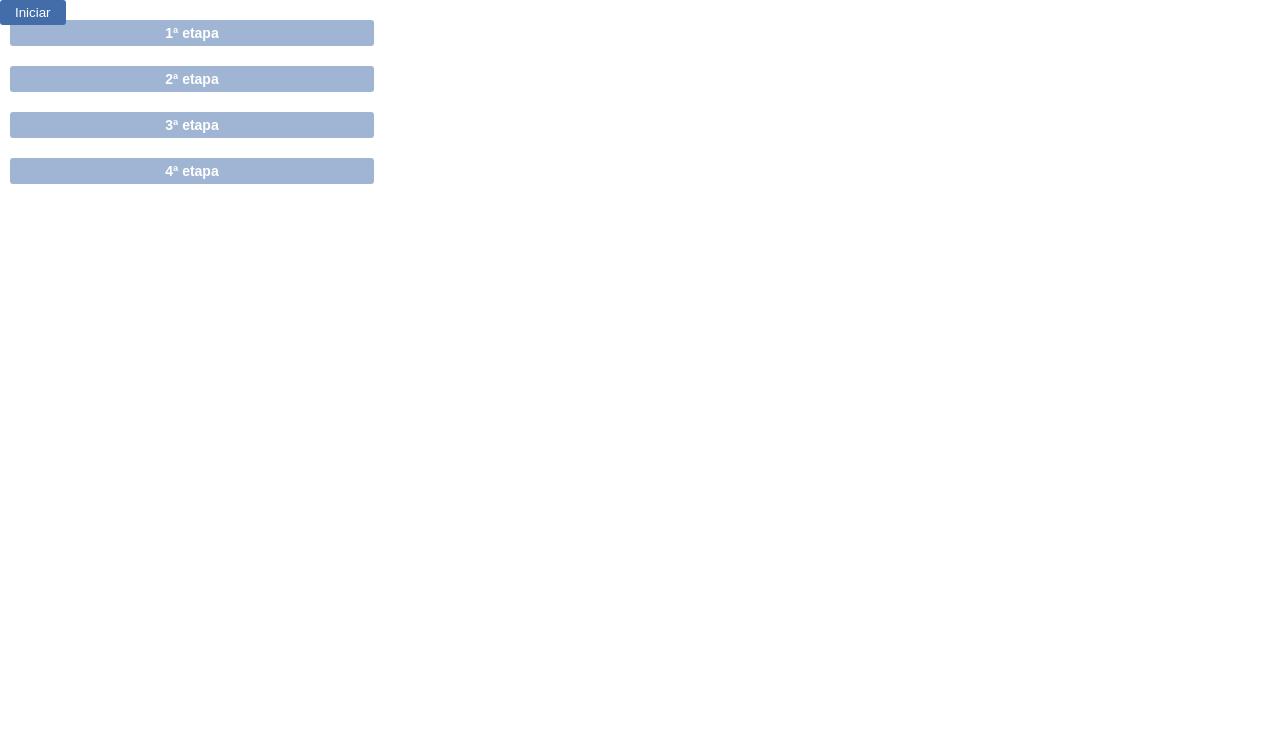
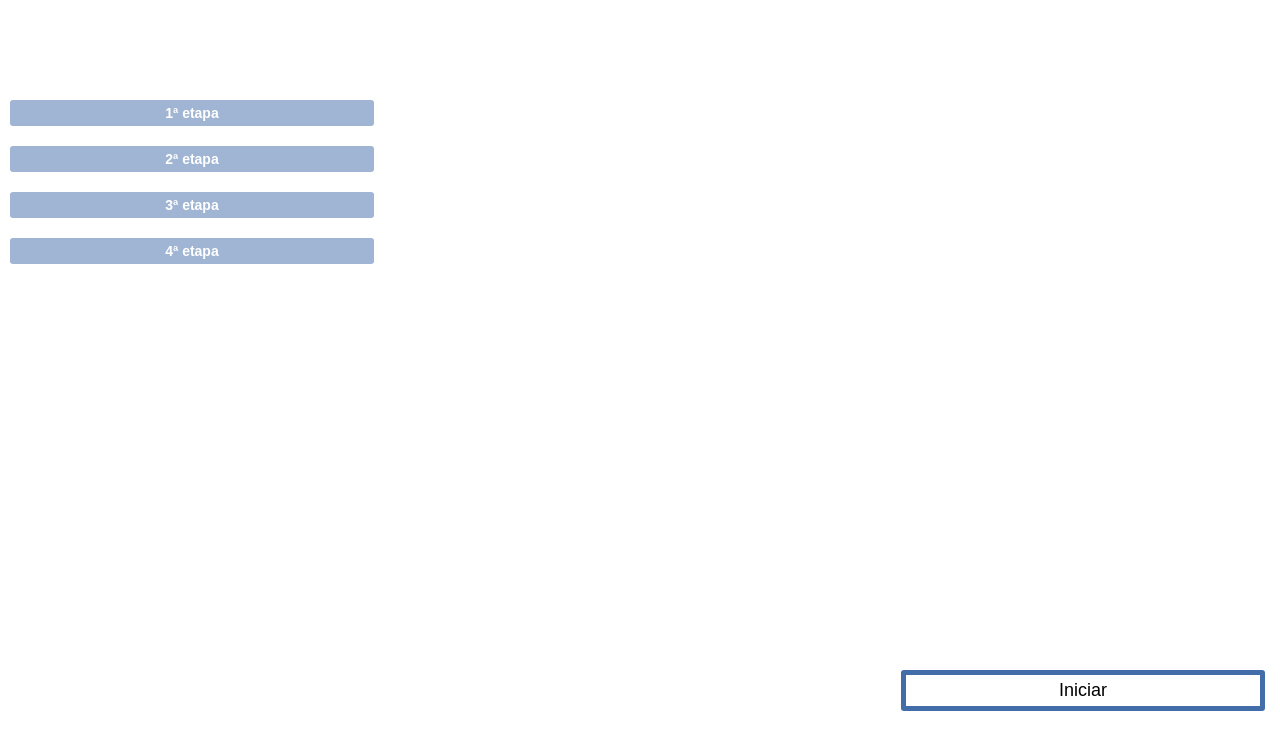
Before and after one commit to DanielPestana/arJS_Eng_de_Software, a plain HTML site: page index.html in a window 1280 px wide. Drawn offline with Linux system fonts and the light colour scheme.

Commit message:
Update style.css

```diff
--- a/style.css
+++ b/style.css
@@ -20,9 +20,8 @@ button:hover {
 #buttons {
   z-index: 99999;
   position: absolute;
-  top: 0;
+  top: 10%;
   left: 0px;
-  z-index: 9999999;
   width: 30%;
   height: 100%;
 }
@@ -39,3 +38,28 @@ button:hover {
   font-size: 14px;
   margin: 10px 0px;
 }
+
+#buttons-bottom {
+  z-index: 99999;
+  position: absolute;
+  top: calc(100% - 150px);
+  right: 5px;
+  width: 30%;
+  height: 100%;
+}
+
+#buttons-bottom .background-bottom {
+  display: flex;
+  flex-direction: column;
+  color: #fff;
+  padding: 10px;
+}
+
+#buttons-bottom .background-bottom button {
+  font-size: 18px;
+  margin: 10px 0px;
+  white-space: normal;
+  border: 5px #426da9 solid;
+  color: #000;
+  background-color: transparent;
+}
```
